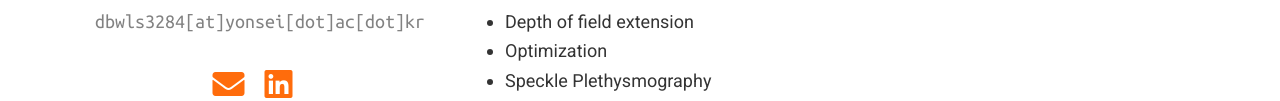
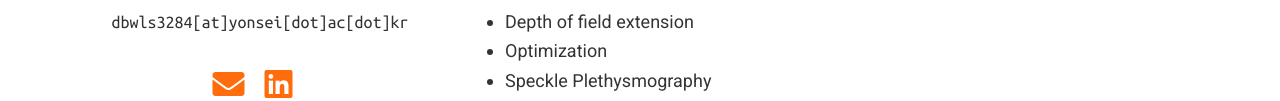
Before and after one commit to dbwls3284/dbwls3284.github.io, a plain HTML site: page index.html in a window 1280 px wide. Shown: the part 489-590 px from the top of the page. Drawn offline with nearby package versions, Linux system fonts and the light colour scheme; some icons are missing; files whose address does not match are found by name.

Commit message:
Update styles.css

```diff
--- a/styles.css
+++ b/styles.css
@@ -92,7 +92,7 @@ h4, h5, h6 {
   margin-top: 1rem;
   font-size: 1rem;
 }
-h7{margin-top: 1rem; font-size: 1rem; font-family: "Ubuntu Mono"; color: #828282; }
+h7{margin-top: 1rem; font-size: 0.9rem; font-family: "Ubuntu Mono"; color: #313131; }
 
 a,
 h3.article-title a:hover {
```
